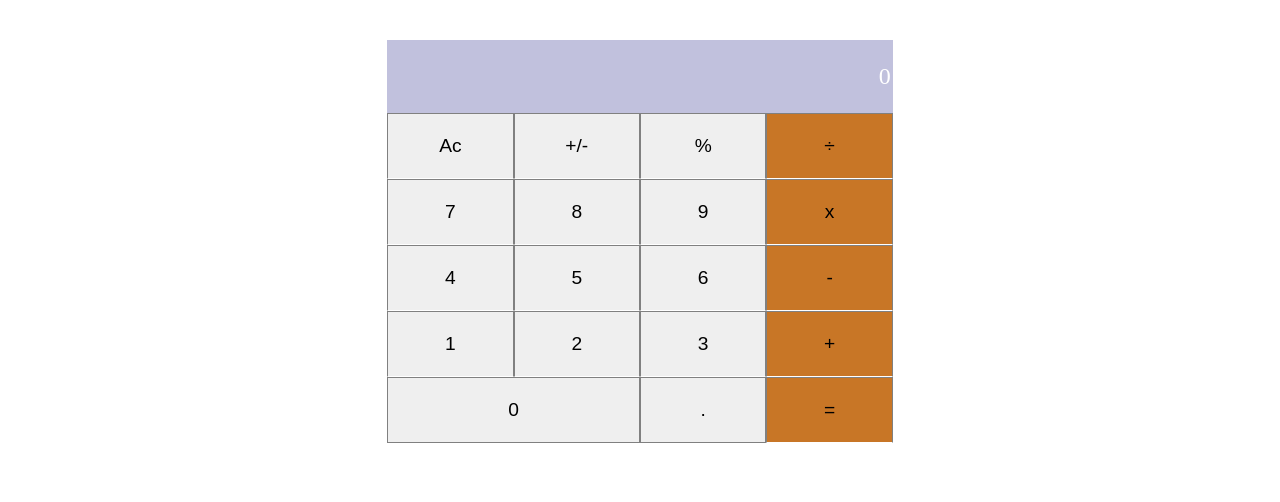
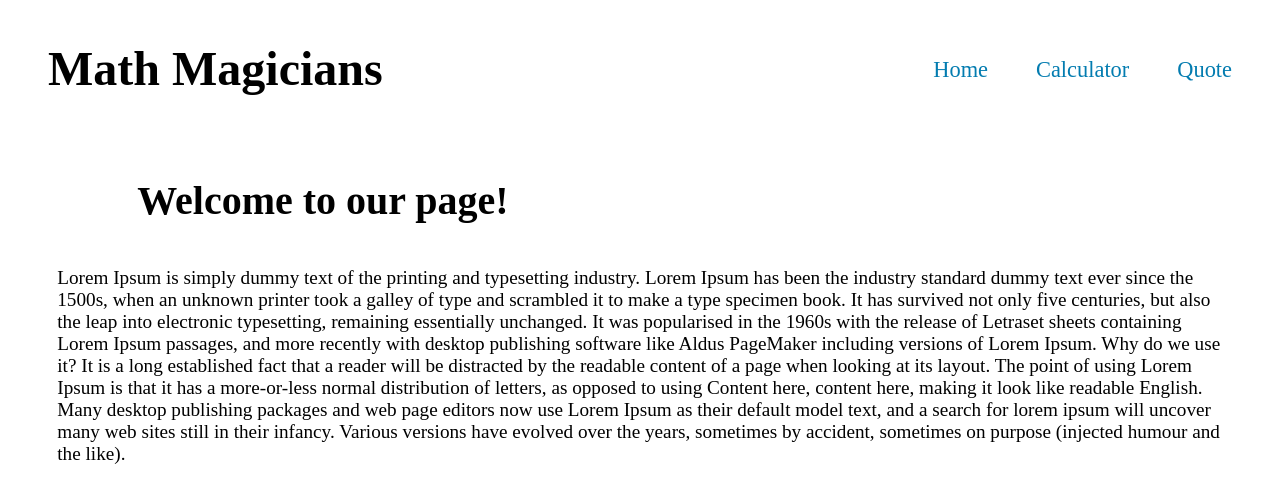
Before and after one commit to sarazaToussaint/Math-magicians, a React (Create React App) app: page / in a window 1280 px wide. Shown: the top 502 px of the page. Built offline with nearby package versions, Linux system fonts and the light colour scheme.

Commit message:
Add the home page,  Quote page and layout

```diff
--- a/package.json
+++ b/package.json
@@ -9,6 +9,7 @@
     "big.js": "^6.1.1",
     "react": "^18.1.0",
     "react-dom": "^18.1.0",
+    "react-icons": "^4.4.0",
     "react-router-dom": "^6.3.0",
     "react-scripts": "5.0.1",
     "web-vitals": "^2.1.4"
--- a/src/App.css
+++ b/src/App.css
@@ -41,3 +41,79 @@
 .row-five .btn:nth-child(2) {
   border-bottom: 1px solid gray;
 }
+
+/* Full website */
+
+.nav {
+  position: relative;
+  display: flex;
+  flex-direction: row;
+  justify-content: space-between;
+  height: 2.5rem;
+  width: auto;
+  margin: 0 auto;
+  padding: 2.5rem;
+}
+
+.nav i {
+  display: none;
+  z-index: 10;
+  cursor: pointer;
+  font-size: 1.5rem;
+  margin: 0.6rem 0 0 0;
+}
+
+.menuNav {
+  gap: 3rem;
+  align-items: center;
+}
+
+.menuNav.showMenu {
+  width: 100%;
+}
+
+.nav h1 {
+  font-size: 3rem;
+  align-self: center;
+}
+
+.nav ul {
+  display: flex;
+  list-style: none;
+  gap: 3rem;
+  font-size: 1.4rem;
+}
+
+.nav a {
+  text-decoration: none;
+  color: rgb(3, 124, 176);
+}
+
+.nav a:hover {
+  color: rgb(190, 139, 42);
+  border-bottom: 2px solid rgb(3, 124, 176);
+}
+
+.home {
+  padding: 2%;
+  height: auto;
+}
+
+.home h2 {
+  font-size: 2.5rem;
+  padding: 1.5rem;
+  margin: 0 5rem;
+  width: fit-content;
+}
+
+.home p {
+  font-size: 1.2rem;
+  padding: 0 1.5rem;
+}
+
+.quote {
+  width: 65%;
+  margin: 0 auto;
+  padding: 6rem 3rem;
+  font-size: 2rem;
+}
--- a/src/App.js
+++ b/src/App.js
@@ -1,13 +1,22 @@
 import React from 'react';
+import { Routes, Route } from 'react-router-dom';
 import './App.css';
 import Calculator from './components/Calculator';
+import Navbar from './components/Navbar';
+import Home from './pages/Home';
+import Quote from './pages/Quote';
 
 // eslint-disable-next-line react/prefer-stateless-function
 class App extends React.Component {
   render() {
     return (
       <div>
-        <Calculator />
+        <Navbar />
+        <Routes>
+          <Route path="/" element={<Home />} />
+          <Route path="/calculator" element={<Calculator />} />
+          <Route path="/quote" element={<Quote />} />
+        </Routes>
       </div>
     );
   }
--- /dev/null
+++ b/src/components/Navbar.js
@@ -0,0 +1,48 @@
+import React, { useState } from 'react';
+import { NavLink } from 'react-router-dom';
+
+const Navbar = () => {
+  const links = [
+    {
+      id: 1,
+      path: '/',
+      text: 'Home',
+    },
+    {
+      id: 2,
+      path: '/calculator',
+      text: 'Calculator',
+    },
+    {
+      id: 3,
+      path: '/quote',
+      text: 'Quote',
+    },
+  ];
+
+  const [menuOpen, setMenuOpen] = useState(false);
+
+  const closeMenu = () => {
+    setMenuOpen(false);
+  };
+
+  return (
+    <nav className="nav">
+      <h1>Math Magicians</h1>
+      <ul className={`menuNav ${menuOpen ? 'showMenu' : ''}`}>
+        {links.map((link) => (
+          <li key={link.id}>
+            <NavLink
+              to={link.path}
+              onClick={() => closeMenu()}
+            >
+              {link.text}
+            </NavLink>
+          </li>
+        ))}
+      </ul>
+    </nav>
+  );
+};
+
+export default Navbar;
--- /dev/null
+++ b/src/pages/Home.js
@@ -0,0 +1,32 @@
+import React from 'react';
+
+const Home = () => (
+  <section className="home">
+    <h2>Welcome to our page!</h2>
+    <p>
+      Lorem Ipsum is simply dummy text of the printing and typesetting industry.
+      Lorem Ipsum has been the industry standard dummy text ever since the 1500s,
+      when an unknown printer took a galley of type and scrambled it to make a
+      type specimen book. It has survived not only five centuries, but also the
+      leap into electronic typesetting, remaining essentially unchanged.
+      It was popularised in the 1960s with the release of Letraset sheets
+      containing Lorem Ipsum passages, and more recently with desktop
+      publishing software like Aldus PageMaker including versions of
+      Lorem Ipsum.
+
+      Why do we use it?
+      It is a long established fact that a reader will be distracted by the
+      readable content of a page when looking at its layout. The point of using
+      Lorem Ipsum is that it has a more-or-less normal distribution of letters,
+      as opposed to using Content here, content here, making it look like
+      readable English. Many desktop publishing packages and web page editors
+      now use Lorem Ipsum as their default model text, and a search for lorem
+      ipsum will uncover many web sites still in their infancy. Various versions
+      have evolved over the years, sometimes by accident, sometimes on
+      purpose (injected humour and the like).
+
+    </p>
+  </section>
+);
+
+export default Home;
--- /dev/null
+++ b/src/pages/Quote.js
@@ -0,0 +1,13 @@
+import React from 'react';
+
+const Quote = () => (
+  <div className="quote">
+    <p>
+      Mathematics
+      is not about numbers, equations, computations, or
+      algorithms: it is about understanding. William Paul Thurston
+    </p>
+  </div>
+);
+
+export default Quote;
```
Also changed, not shown: 1 other file (tests, documents, lock files or other folders).
